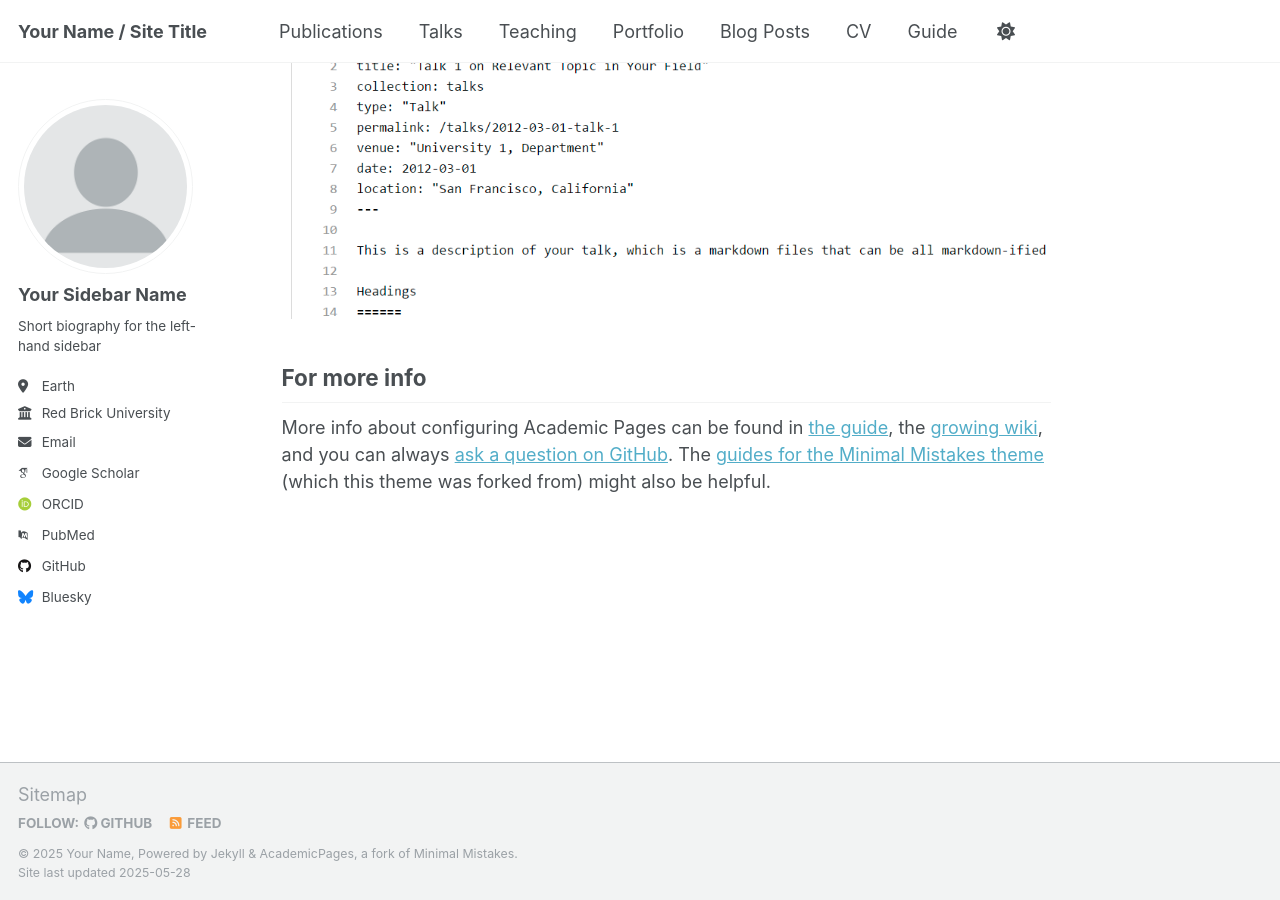
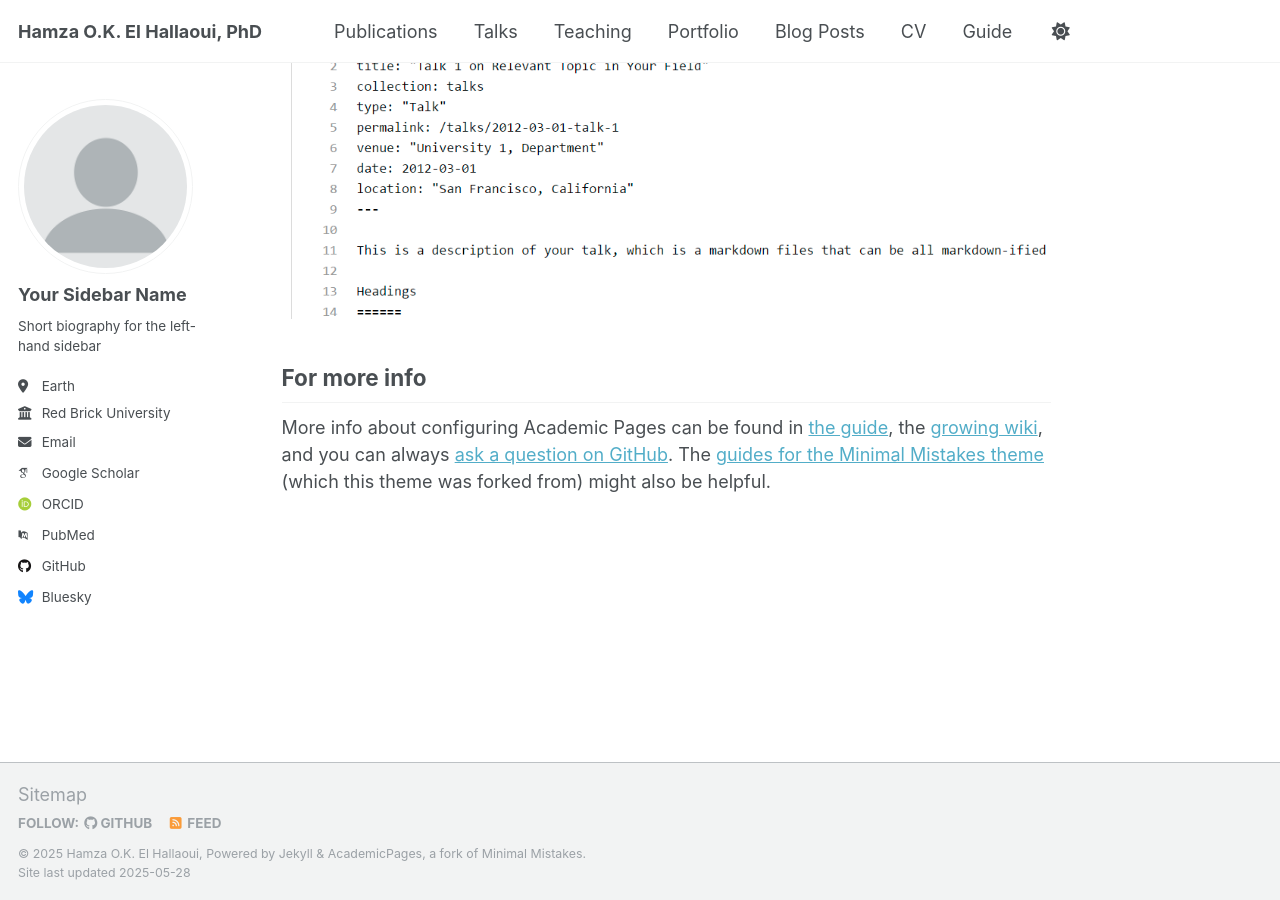
Before and after one commit to Halloway-93/halloway-93.github.io, a Jekyll site: the page built from _pages/about.md, in a window 1280 px wide and 900 px high, scrolled down 2636 px. Built offline with Jekyll 4.4.1, drawn with Linux system fonts in a browser that asks for light colours; some web fonts are replaced.

Commit message:
intial commit and modif of the _config file

```diff
--- a/_config.yml
+++ b/_config.yml
@@ -9,11 +9,11 @@
 # Basic Site Settings
 locale                   : "en-US"
 site_theme               : "default"
-title                    : "Your Name / Site Title"
+title                    : "Hamza O.K. El Hallaoui, PhD"
 title_separator          : "-"
-name                     : &name "Your Name"
-description              : &description "personal description"
-url                      : https://academicpages.github.io # the base hostname & protocol for your site e.g. "https://[your GitHub username].github.io" or if you already have some other page hosted on Github then use "https://[your GitHub username].github.io/[Your Repo Name]"
+name                     : &name "Hamza O.K. El Hallaoui"
+description              : &description "Understanding is moral duty"
+url                      : https://halloway-93.github.io # the base hostname & protocol for your site e.g. "https://[your GitHub username].github.io" or if you already have some other page hosted on Github then use "https://[your GitHub username].github.io/[Your Repo Name]"
 baseurl                  : "" # the subpath of your site, e.g. "/blog"
 repository               : "academicpages/academicpages.github.io"
 
```
